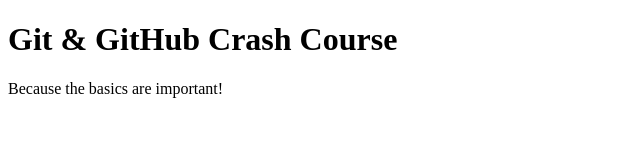
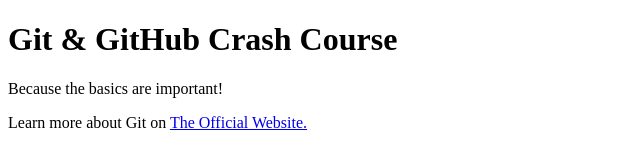
Before and after one commit to Joarpenaflorida/giithub-crash-course, a plain HTML site: page index.html in a window 1280 px wide. Shown: the whole page, without its empty margins (0-640 px from the left). Drawn offline with Linux system fonts and the light colour scheme.

Commit message:
initial commit

```diff
--- a/index.html
+++ b/index.html
@@ -8,5 +8,6 @@
   <body>
     <h1>Git & GitHub Crash Course</h1>
     <p>Because the basics are important!</p>
+    <p>Learn more about Git on <a href="#">The Official Website.</a></p>
   </body>
 </html>
```
